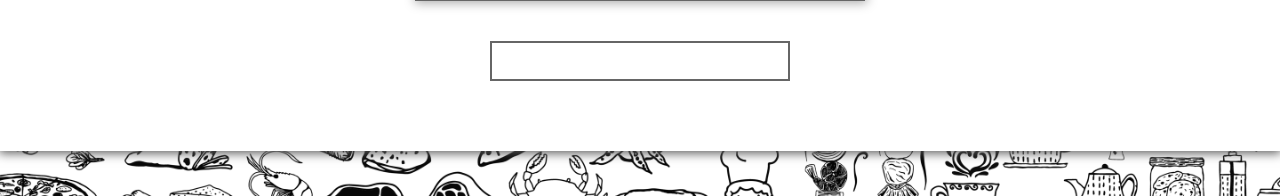
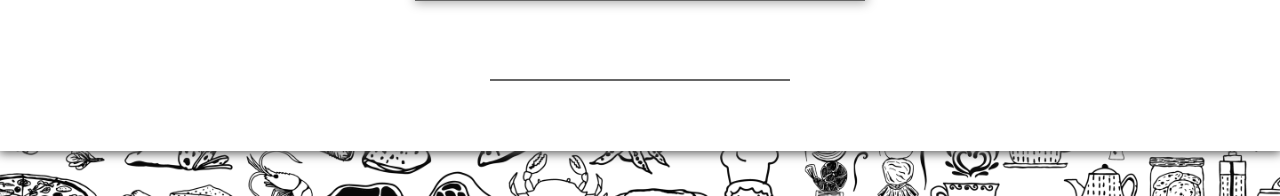
Before and after one commit to lezakkaz/DrawSomething, a Flask app: page /guess_draw in a window 1280 px wide. Shown: the part 704-900 px from the top of the page. Run offline with Flask 2, Linux system fonts and the light colour scheme.

Commit message:
Only bottom border is applied for input area

```diff
--- a/static/css/game.css
+++ b/static/css/game.css
@@ -327,7 +327,8 @@ body,html{
  }
 .user-input-wrapper input {
     position: absolute;
-    border: 2px solid #666;
+    border: none;
+    border-bottom: 2px solid #666;
     width: 300px;
     height: 40px;
     left: 0;
```
